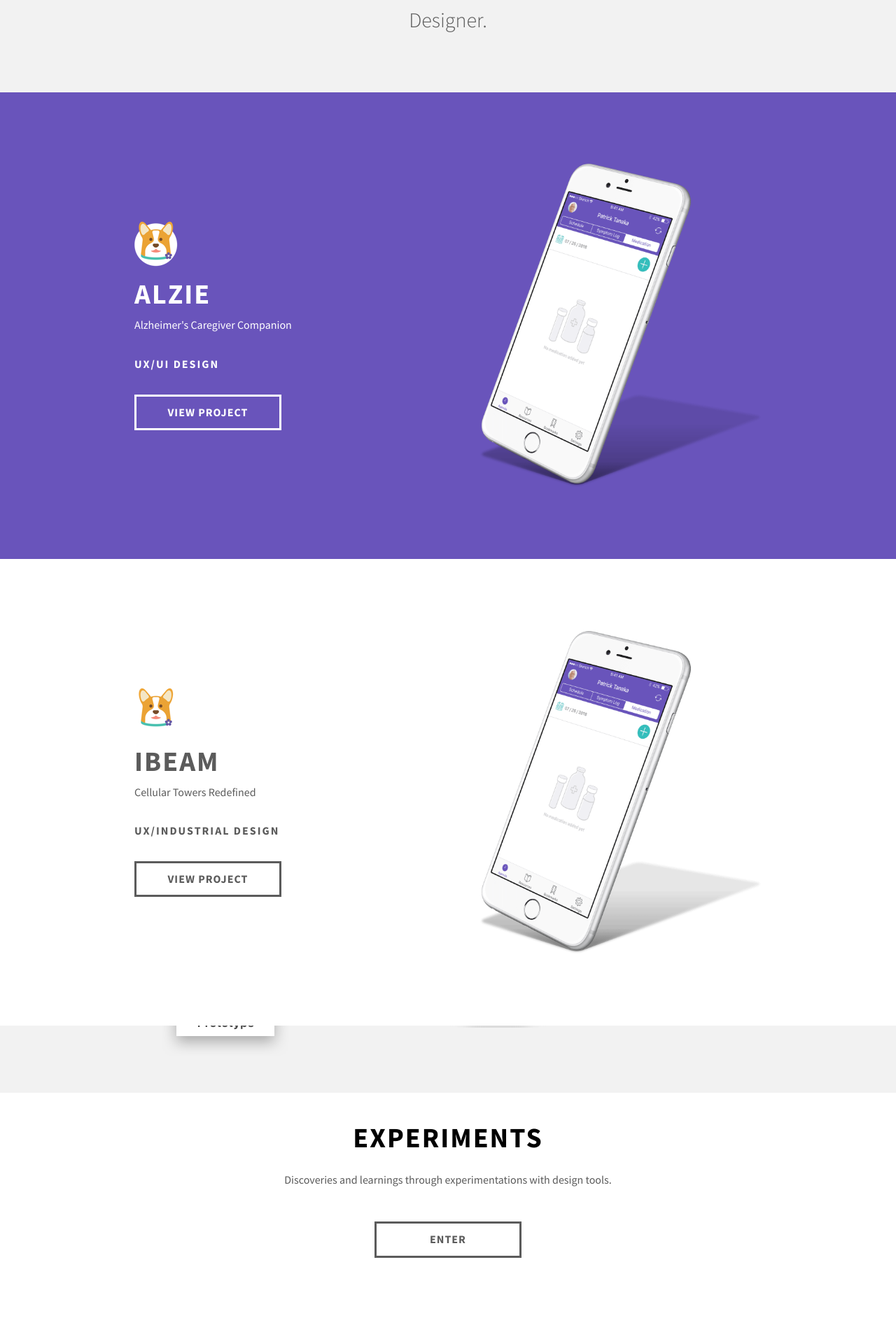
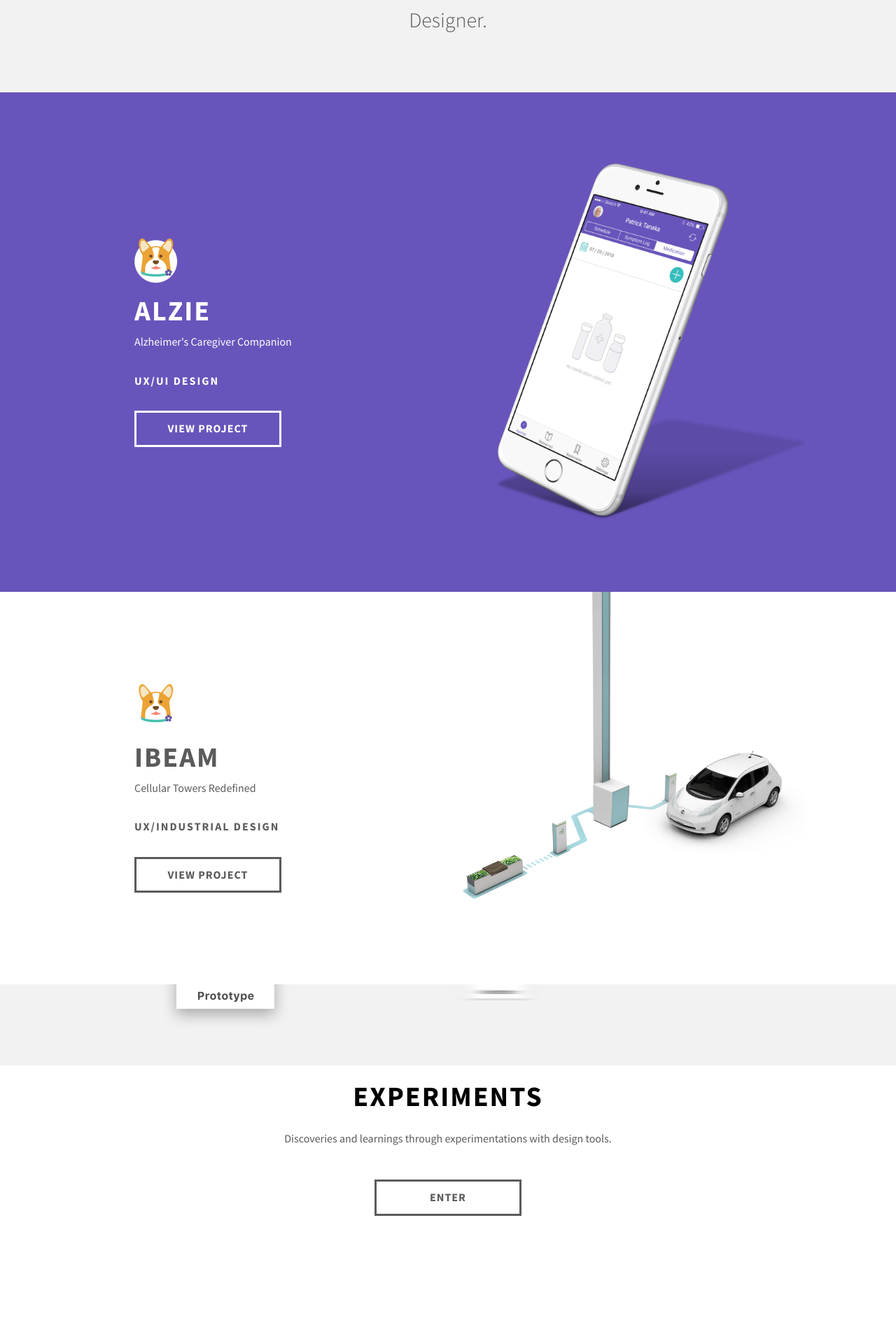
Before and after one commit to adachiu/adachiu.github.io, a Jekyll site: the page built from index.html, in a window 1280 px wide. Shown: the part 318-2222 px from the top of the page at 70% size. Built offline with Jekyll 4.4.1, drawn with Linux system fonts in a browser that asks for light colours.

Commit message:
updated ibeam project image

```diff
--- a/_includes/section-works.html
+++ b/_includes/section-works.html
@@ -16,7 +16,7 @@
         </div>
       </div> <!-- teaser-detail teaser-alzie end -->
 
-      <div class="teaser-img">
+      <div class="teaser-img-alzie">
         <img src="/assets/img/teaser-Alzie-minified.png">
       </div>
 
@@ -37,8 +37,8 @@
         </div>
       </div> <!-- teaser-detail teaser-ibeam end -->
 
-      <div class="teaser-img">
-        <img src="/assets/img/teaser-Alzie-minified.png">
+      <div class="teaser-img-ibeam">
+        <img src="/assets/img/teaser-ibeam-v4.png">
       </div>
 
     </div> <!-- teaser-layout-ibeam end -->
--- a/assets/css/main.css
+++ b/assets/css/main.css
@@ -780,7 +780,7 @@ a svg:hover #linkedin-logo {
             flex-direction: column; }
 
 /* line 114, 3-sections/_home-works.scss */
-.teaser-img {
+.teaser-img-alzie {
   display: -webkit-box;
   display: -webkit-flex;
   display: -ms-flexbox;
@@ -794,13 +794,22 @@ a svg:hover #linkedin-logo {
       -ms-flex-align: center;
           align-items: center;
   width: 100%;
-  padding: 8% 15% 8% 0; }
+  padding: 8% 10% 8% 0; }
   /* line 121, 3-sections/_home-works.scss */
-  .teaser-img img {
+  .teaser-img-alzie img {
     width: 90%; }
 
+/* line 126, 3-sections/_home-works.scss */
+.teaser-img-ibeam {
+  display: block;
+  width: 100%;
+  padding: 0 10% 8% 0; }
+  /* line 131, 3-sections/_home-works.scss */
+  .teaser-img-ibeam img {
+    width: 100%; }
+
 /* Buttons */
-/* line 128, 3-sections/_home-works.scss */
+/* line 138, 3-sections/_home-works.scss */
 .btn-alzie {
   margin-top: 1.875em;
   padding: 10px;
@@ -810,16 +819,16 @@ a svg:hover #linkedin-logo {
   transition: none;
   border: 3px solid white; }
 
-/* line 137, 3-sections/_home-works.scss */
+/* line 147, 3-sections/_home-works.scss */
 .btn-alzie:active {
   top: 2px; }
 
-/* line 141, 3-sections/_home-works.scss */
+/* line 151, 3-sections/_home-works.scss */
 .btn-alzie:hover {
   background: white;
   color: #6954BB; }
 
-/* line 147, 3-sections/_home-works.scss */
+/* line 157, 3-sections/_home-works.scss */
 .btn-ibeam {
   margin-top: 1.875em;
   padding: 10px;
@@ -829,11 +838,11 @@ a svg:hover #linkedin-logo {
   transition: none;
   border: 3px solid #5b5b5b; }
 
-/* line 156, 3-sections/_home-works.scss */
+/* line 166, 3-sections/_home-works.scss */
 .btn-ibeam:active {
   top: 2px; }
 
-/* line 160, 3-sections/_home-works.scss */
+/* line 170, 3-sections/_home-works.scss */
 .btn-ibeam:hover {
   background: #5b5b5b;
   color: white; }
```
Also changed, not shown: assets/css/3-sections/_home-works.scss (+12 -2 lines), assets/img/teaser-ibeam-v4.png (added).
